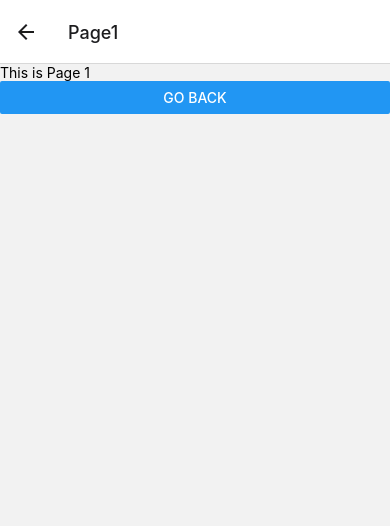
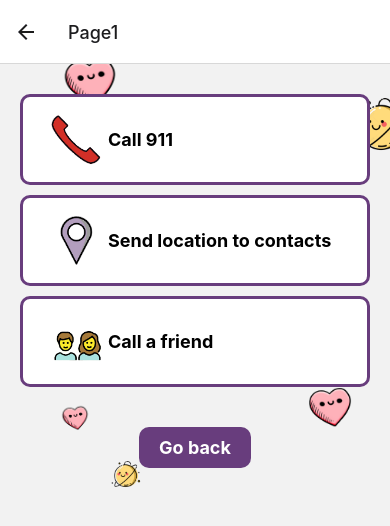
Before and after one commit to 2023-opportunity-hack/Safestronauts--MobileAppforTeens-RebuildaprototypewithSecurityandUsability, a React Native app: screen /Page1 in a window 390 px wide. Shown: the top 526 px of the page. Built offline with nearby package versions, Linux system fonts and the light colour scheme.

Commit message:
XYishappy

```diff
--- a/Page1.js
+++ b/Page1.js
@@ -1,11 +1,165 @@
 import React from 'react';
-import { View, Text, Button } from 'react-native';
+import { StyleSheet, View, TouchableOpacity, Text, Image, ScrollView } from 'react-native';
 
-export default function Page1({ navigation }) {
+export default function Emergency({ navigation }) {
   return (
-    <View>
-      <Text>This is Page 1</Text>
-      <Button title="Go back" onPress={() => navigation.goBack()} />
+<View>
+    <ScrollView contentContainerStyle={styles.container}>
+      <View>
+        <Image
+          source={require('./assets/heartspeak1.png')}
+          style={{ width: 50, height: 50, position: 'absolute', right: 15, top : 300, }}
+          resizeMode="contain"
+        />
+        <Image
+          source={require('./assets/heartspeak1.png')}
+          resizeMode="contain"
+          style={{ width: 60, height: 60, position: 'absolute', left: 40, bottom: -30, }}
+        />
+        <Image
+          source={require('./assets/heartspeak1.png')}
+          resizeMode="contain"
+          style={{ width: 30, height: 30, position: 'absolute', left: 40, bottom: -350, }}
+        />
+        <Image
+          source={require('./assets/cute(2).png')}
+          style={{ width: 50, height: 60, position: 'absolute', left: 80, bottom: -420, }}
+          resizeMode="contain"
+        />
+        <Image
+          source={require('./assets/cute(2).png')}
+          style={{ width: 100, height: 100, position: 'absolute', right: -60, bottom: -90, }}
+          resizeMode="contain"
+        />
+        <Image
+          source={require('./assets/cute(2).png')}
+          style={{ width: 80, height: 80, position: 'absolute', right: -150, top: 515, }}
+          resizeMode="contain"
+        />
+        <Image
+          source={require('./assets/heartspeak1.png')}
+          style={{ width: 40, height: 40, position: 'absolute', left: -30, bottom: -685, }}
+          resizeMode="contain"
+        />
+        <Image
+          source={require('./assets/heartspeak1.png')}
+          style={{ width: 40, height: 40, position: 'absolute', left: -150, bottom: -610, }}
+          resizeMode="contain"
+        />
+      </View>
+      <View style={styles.gridContainer}>
+        {/* Row 1 */}
+        <View style={[styles.row]}>
+          <TouchableOpacity style={styles.buttonRectangle}>
+            <View style={styles.buttonContainer}>
+              <View style={styles.imageTextContainer}>
+                <Image
+                  source={require('./assets/call911.png')}
+                  style={{ width: 65, height: 65 }}
+                  resizeMode="contain"
+                />
+                <Text style={styles.buttonText1}>Call 911</Text>
+              </View>
+            </View>
+          </TouchableOpacity>
+        </View>
+        {/* Row 1 */}
+        <View style={[styles.row]}>
+          <TouchableOpacity style={styles.buttonRectangle}>
+            <View style={styles.buttonContainer}>
+              <View style={styles.imageTextContainer}>
+                <Image
+                  source={require('./assets/location.png')}
+                  style={{ width: 65, height: 65 }}
+                  resizeMode="contain"
+                />
+                <Text style={styles.buttonText1}>Send location to contacts</Text>
+              </View>
+            </View>
+          </TouchableOpacity>
+        </View>
+
+        <View style={[styles.row]}>
+          <TouchableOpacity style={styles.buttonRectangle}>
+            <View style={styles.buttonContainer}>
+              <View style={styles.imageTextContainer}>
+                <Image
+                  source={require('./assets/friend.png')}
+                  style={{ width: 65, height: 65 }}
+                  resizeMode="contain"
+                />
+                <Text style={styles.buttonText1}>Call a friend</Text>
+              </View>
+            </View>
+          </TouchableOpacity>
+        </View>
+      </View>
+
+      <View style={styles.goBackButtonContainer}>
+        <TouchableOpacity
+          style={styles.goBackButton}
+          onPress={() => navigation.goBack()}
+          >
+          <Text style={styles.goBackButtonText}>Go back</Text>
+        </TouchableOpacity>
+      </View>
+          </ScrollView>
     </View>
   );
 }
+
+const styles = StyleSheet.create({
+  container: {
+    padding: 20,
+  },
+  imageContainer: {
+    flex: 1,
+    alignItems: 'center',
+    justifyContent: 'flex-start',
+  },
+  gridContainer: {
+    flex: 1,
+    marginTop: 10,
+  },
+  row: {
+    flexDirection: 'row',
+    marginBottom: 10,
+    justifyContent: 'center'
+  },
+  buttonRectangle: {
+    flex: 1,
+    backgroundColor: '#fff',
+    borderColor: '#683d7d',
+    borderWidth: 3,
+    borderRadius: 10,
+    padding: 10,
+  },
+  goBackButtonContainer: {
+    flexDirection: 'row',
+    justifyContent: 'center',
+    marginTop: 10,
+  },
+  goBackButton: {
+    backgroundColor: '#683d7d',
+    borderRadius: 10,
+    paddingVertical: 10,
+    paddingHorizontal: 20,
+    alignSelf: 'center',
+    marginTop: 20,
+  },
+  goBackButtonText: {
+    fontWeight: 'bold',
+    fontSize: 18,
+    color: '#ffffff',
+  },
+  imageTextContainer: {
+    flexDirection: 'row',
+    alignItems: 'center',
+    justifyContent: 'flex-start',
+    paddingLeft: 10,
+  },
+  buttonText1: {
+    fontWeight: 'bold',
+    fontSize: 18,
+  },
+});
```
